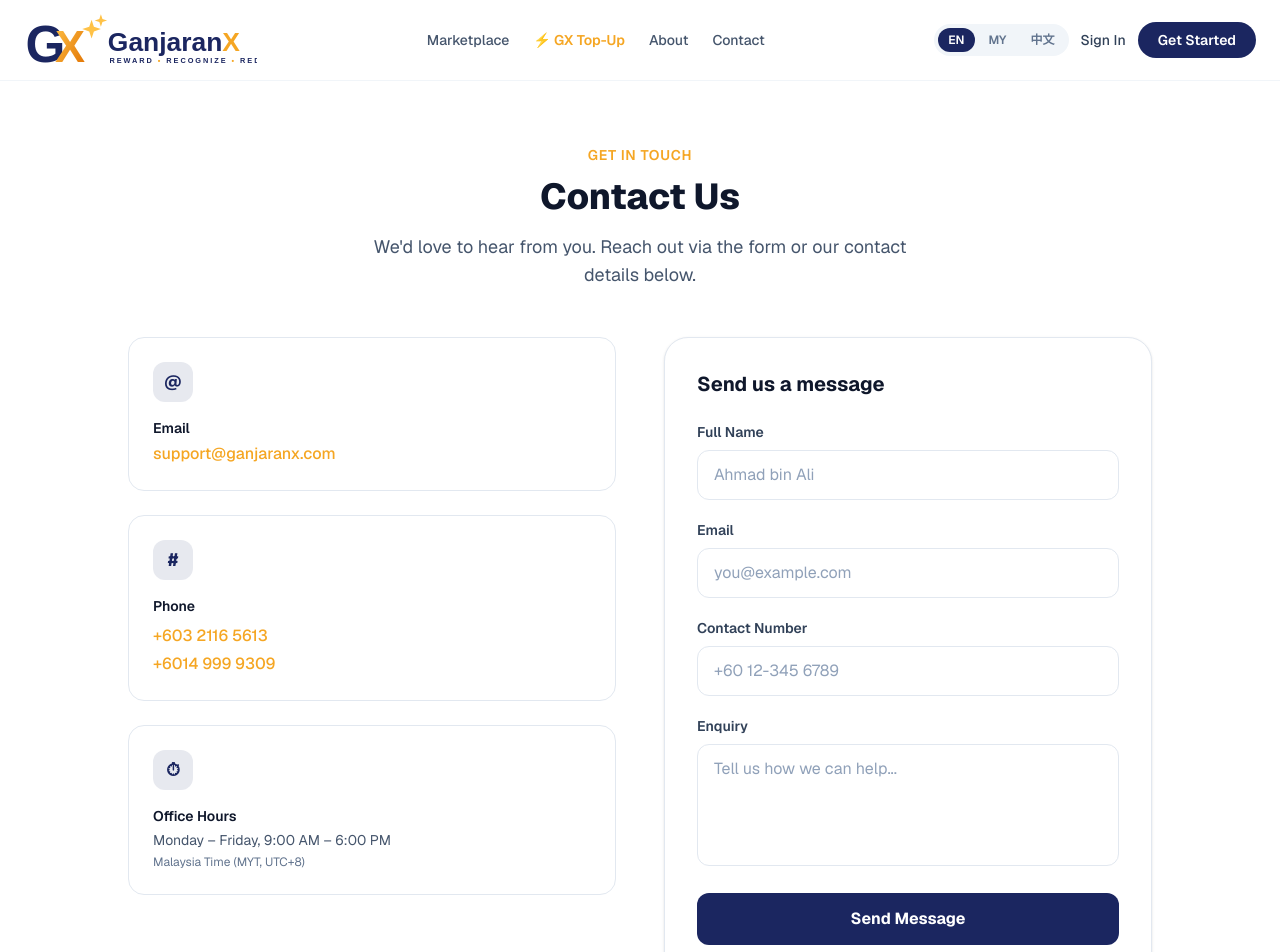
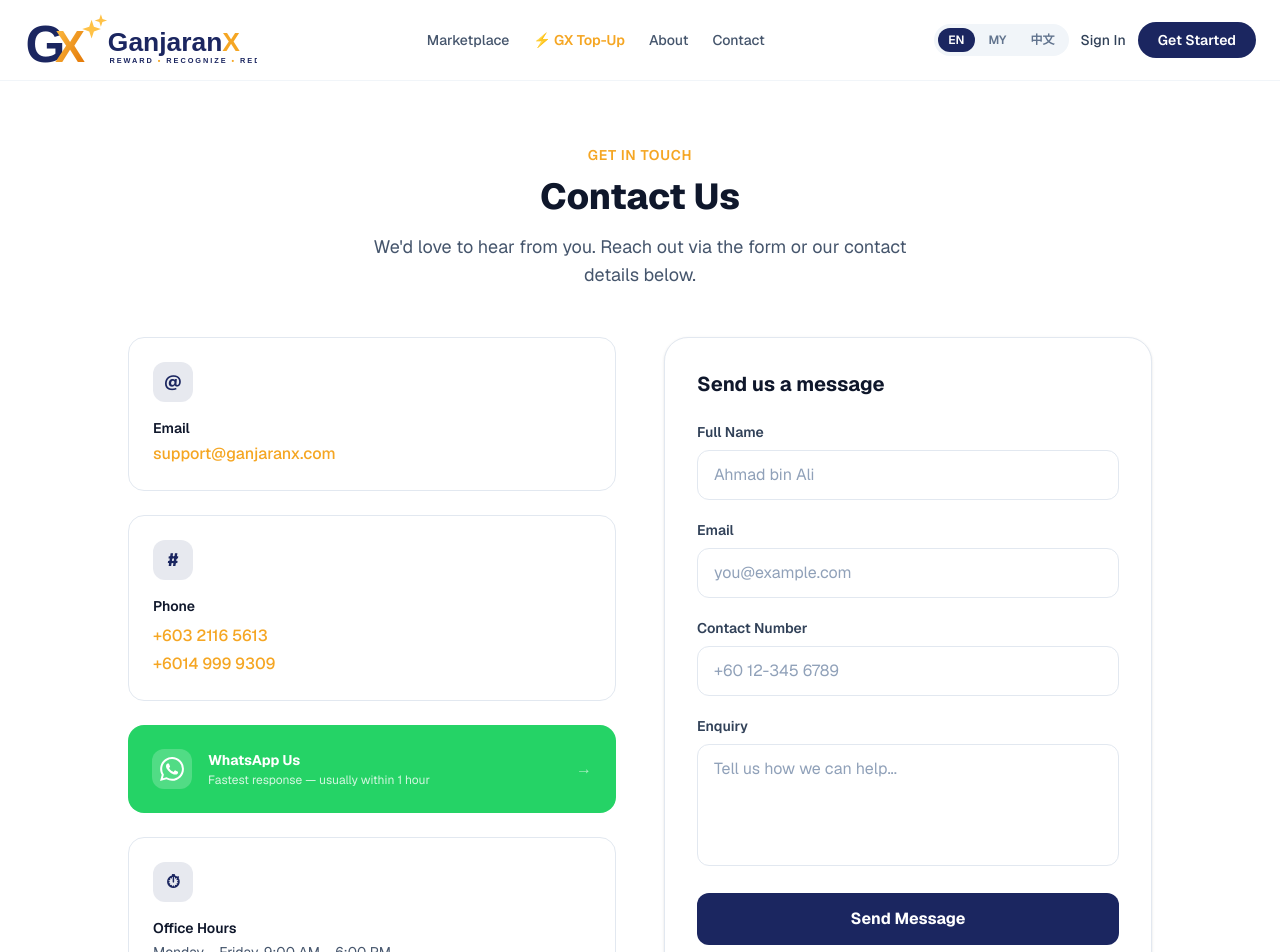
Before and after one commit to harith-domi/ganjaranx, a Next.js app: page /contact in a window 1280 px wide. Shown: the top 952 px of the page. Built offline with nearby package versions, Linux system fonts and the light colour scheme.

Commit message:
Add WhatsApp contact card and branded 404 page

```diff
--- a/src/app/contact/page.tsx
+++ b/src/app/contact/page.tsx
@@ -43,6 +43,24 @@
             <a href="tel:+60321165613" className="block text-[#f5a623] hover:underline font-medium">+603 2116 5613</a>
             <a href="tel:+60149999309" className="block text-[#f5a623] hover:underline font-medium mt-1">+6014 999 9309</a>
           </div>
+
+          <a
+            href="https://wa.me/60149999309?text=Hi%20GanjaranX%2C%20I%20have%20an%20enquiry"
+            target="_blank"
+            rel="noopener noreferrer"
+            className="bg-[#25D366] hover:bg-[#1ebe5a] text-white rounded-2xl p-6 flex items-center gap-4 transition-colors group"
+          >
+            <div className="w-10 h-10 bg-white/20 rounded-xl flex items-center justify-center shrink-0">
+              <svg className="w-6 h-6" fill="currentColor" viewBox="0 0 24 24">
+                <path d="M17.472 14.382c-.297-.149-1.758-.867-2.03-.967-.273-.099-.471-.148-.67.15-.197.297-.767.966-.94 1.164-.173.199-.347.223-.644.075-.297-.15-1.255-.463-2.39-1.475-.883-.788-1.48-1.761-1.653-2.059-.173-.297-.018-.458.13-.606.134-.133.298-.347.446-.52.149-.174.198-.298.298-.497.099-.198.05-.371-.025-.52-.075-.149-.669-1.612-.916-2.207-.242-.579-.487-.5-.669-.51a12.8 12.8 0 00-.57-.01c-.198 0-.52.074-.792.372-.272.297-1.04 1.016-1.04 2.479 0 1.462 1.065 2.875 1.213 3.074.149.198 2.096 3.2 5.077 4.487.709.306 1.262.489 1.694.625.712.227 1.36.195 1.871.118.571-.085 1.758-.719 2.006-1.413.248-.694.248-1.289.173-1.413-.074-.124-.272-.198-.57-.347m-5.421 7.403h-.004a9.87 9.87 0 01-5.031-1.378l-.361-.214-3.741.982.998-3.648-.235-.374a9.86 9.86 0 01-1.51-5.26c.001-5.45 4.436-9.884 9.888-9.884 2.64 0 5.122 1.03 6.988 2.898a9.825 9.825 0 012.893 6.994c-.003 5.45-4.437 9.884-9.885 9.884m8.413-18.297A11.815 11.815 0 0012.05 0C5.495 0 .16 5.335.157 11.892c0 2.096.547 4.142 1.588 5.945L.057 24l6.305-1.654a11.882 11.882 0 005.683 1.448h.005c6.554 0 11.89-5.335 11.893-11.893a11.821 11.821 0 00-3.48-8.413z"/>
+              </svg>
+            </div>
+            <div>
+              <p className="font-bold text-sm mb-0.5">WhatsApp Us</p>
+              <p className="text-white/80 text-xs">Fastest response — usually within 1 hour</p>
+            </div>
+            <span className="ml-auto text-white/60 group-hover:translate-x-1 transition-transform">→</span>
+          </a>
 
           <div className="bg-white dark:bg-slate-800 border border-slate-200 dark:border-slate-700 rounded-2xl p-6">
             <div className="w-10 h-10 bg-[#1b2660]/10 rounded-xl flex items-center justify-center mb-4">
--- /dev/null
+++ b/src/app/not-found.tsx
@@ -0,0 +1,48 @@
+import Link from "next/link";
+
+export default function NotFound() {
+  return (
+    <div className="min-h-[calc(100vh-5rem)] flex items-center justify-center px-4 py-16">
+      <div className="text-center max-w-md">
+        {/* Big 404 */}
+        <p className="text-[120px] font-black leading-none text-[#1b2660]/10 dark:text-white/5 select-none mb-0">
+          404
+        </p>
+
+        {/* Icon */}
+        <div className="w-16 h-16 bg-[#f5a623]/10 border border-[#f5a623]/30 rounded-full flex items-center justify-center mx-auto -mt-6 mb-6">
+          <span className="text-[#f5a623] text-2xl">⚡</span>
+        </div>
+
+        <h1 className="text-2xl font-extrabold text-slate-900 dark:text-white mb-3">
+          Page not found
+        </h1>
+        <p className="text-slate-500 dark:text-slate-400 mb-8 leading-relaxed">
+          Looks like this page took a wrong turn. The rewards are still here — let&apos;s get you back on track.
+        </p>
+
+        <div className="flex flex-col sm:flex-row gap-3 justify-center">
+          <Link
+            href="/"
+            className="bg-[#1b2660] hover:bg-[#141d4a] text-white font-bold px-8 py-3.5 rounded-full transition-colors"
+          >
+            Back to Home
+          </Link>
+          <Link
+            href="/marketplace"
+            className="border border-slate-200 dark:border-slate-600 text-slate-700 dark:text-slate-300 font-semibold px-8 py-3.5 rounded-full hover:bg-slate-50 dark:hover:bg-slate-700 transition-colors"
+          >
+            Browse Marketplace
+          </Link>
+        </div>
+
+        <p className="mt-8 text-xs text-slate-400">
+          Need help?{" "}
+          <Link href="/contact" className="text-[#f5a623] hover:underline">
+            Contact us
+          </Link>
+        </p>
+      </div>
+    </div>
+  );
+}
```
